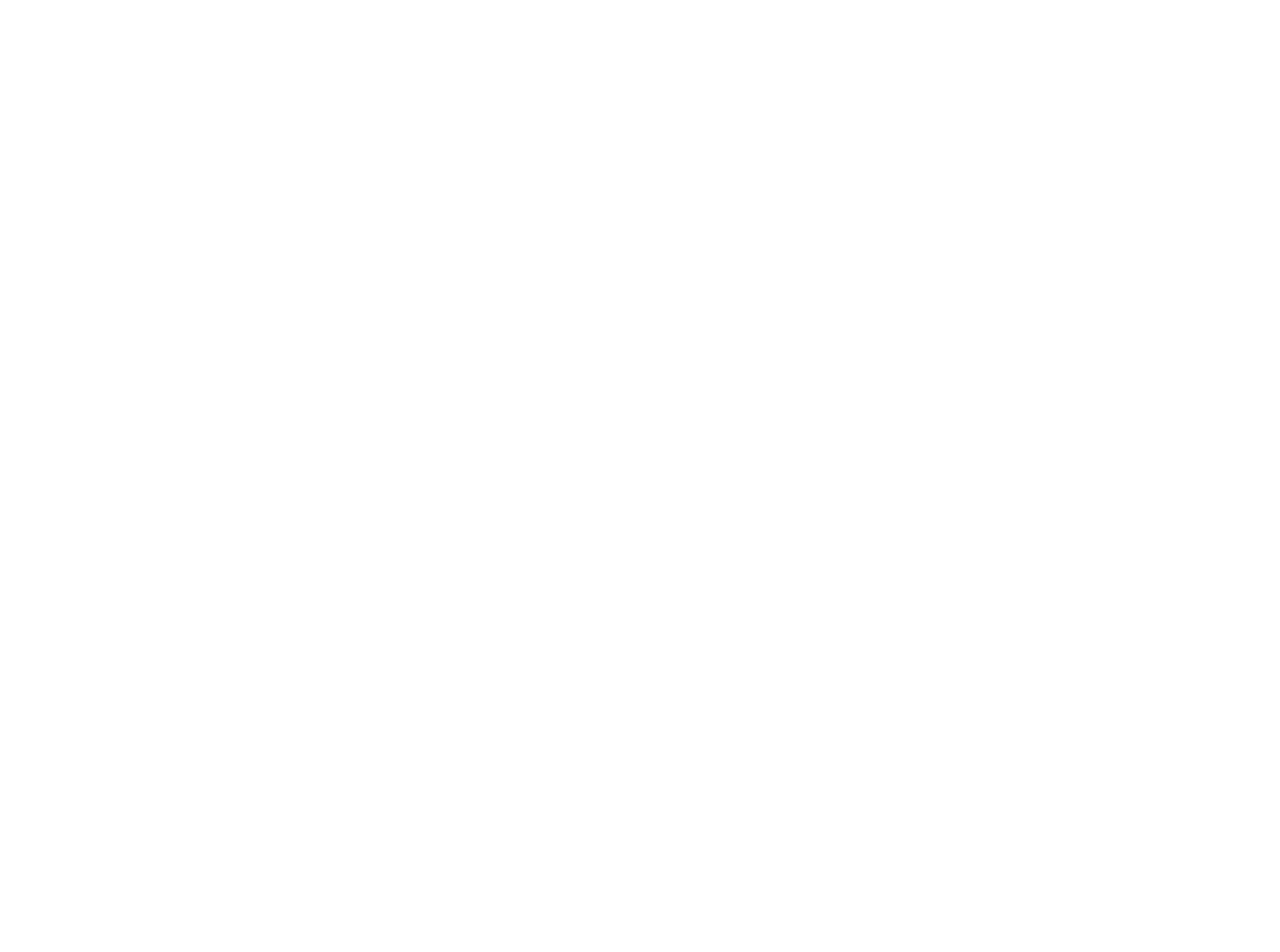
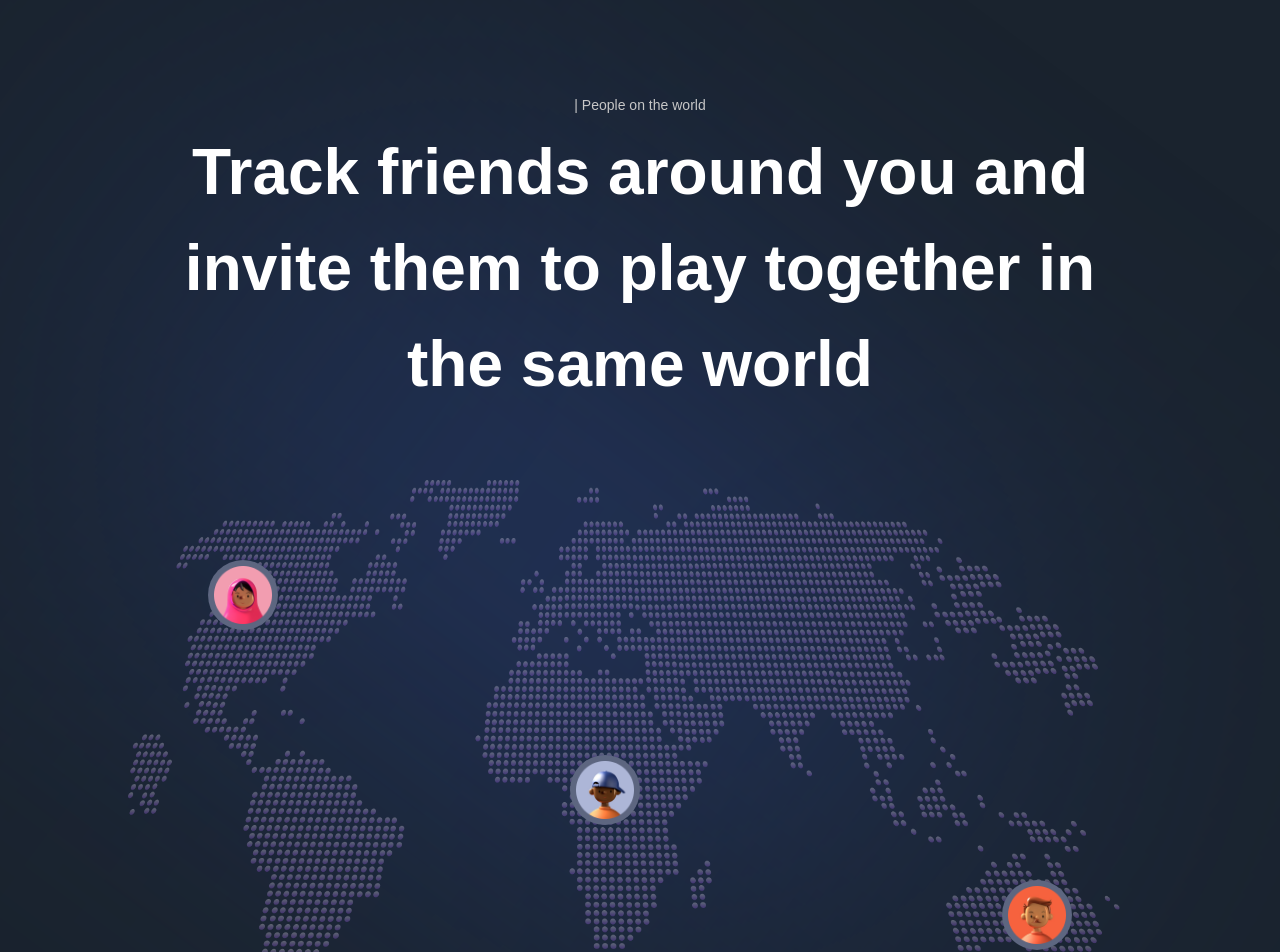
Before and after one commit to purplesage/metaversus_app, a Next.js app: page / in a window 1280 px wide. Shown: the part 4240-5192 px from the top of the page. Before the commit the page ends 4161 px from the top, so only its background shows below. Built offline with nearby package versions, Linux system fonts and the light colour scheme; a web font is replaced by a local one.

Commit message:
whats new bug fix, world section

```diff
--- a/app/layout.js
+++ b/app/layout.js
@@ -4,7 +4,10 @@
   <html lang="en">
     <head>
       <link rel="preconnect" href="https://stijndv.com" />
-      <link rel="stylesheet" href="https://stijndv.com/fonts/Eudoxus-Sans.css" />
+      <link
+        rel="stylesheet"
+        href="https://stijndv.com/fonts/Eudoxus-Sans.css"
+      />
     </head>
     <body>{children}</body>
   </html>
--- a/app/page.js
+++ b/app/page.js
@@ -1,4 +1,4 @@
-import { Footer, Navbar } from "../components";
+import { Footer, Navbar } from '../components';
 import {
   About,
   Explore,
@@ -8,12 +8,13 @@
   Insights,
   WhatsNew,
   World,
-} from "../sections";
+} from '../sections';
 
 //todo: fix bug in explore section.
 
 const Page = () => (
-  <div className="bg-primary-black overflow-hidden">
+  <div className="bg-primary-black overflow-hidden ">
+    <div className="md:mx-[4rem]">
       <Navbar />
       <Hero />
       <div className="relative">
@@ -21,21 +22,19 @@
         <div className="gradient-03 z-0" />
         <Explore />
       </div>
-
       <div className="relative">
         <GetStarted />
         <div className="gradient-04 z-0" />
         <WhatsNew />
       </div>
-
       <div className="relative">
         <World />
         <div className="gradient-04 z-0" />
         <Insights />
       </div>
-
       <Feedback />
       <Footer />
+    </div>
   </div>
 );
 
--- a/components/NewFeatures.jsx
+++ b/components/NewFeatures.jsx
@@ -1,7 +1,7 @@
 import styles from '../styles';
 
 const NewFeatures = ({ imgUrl, title, subtitle }) => (
-  <div className="flex-1 flex flex-col sm:max-w-[250px] min-w-[210px]">
+  <div className="flex-1 flex flex-col sm:max-w-[250px] min-w-[210px] ">
     <div
       className={`${styles.flexCenter} w-[70px] h-[70px] rounded-[24px] bg-[#323f5d]`}
     >
--- a/sections/WhatsNew.jsx
+++ b/sections/WhatsNew.jsx
@@ -7,7 +7,7 @@
 import { newFeatures } from '../constants';
 
 const WhatsNew = () => (
-  <section className={`${styles.paddings} z-10`}>
+  <section className={`${styles.paddings} relative z-10`}>
     <motion.div
       variants={staggerContainer}
       initial="hidden"
--- a/sections/World.jsx
+++ b/sections/World.jsx
@@ -1,8 +1,49 @@
 'use client';
 
+import { motion } from 'framer-motion';
+import { NewFeatures, TypingText, TitleText } from '../components';
+import styles from '../styles';
+import { staggerContainer, fadeIn, planetVariants } from '../utils/motion';
+import { newFeatures } from '../constants';
+
 const World = () => (
-  <section>
-    World section
+  <section className={`${styles.paddings} relative z-10`}>
+    <motion.div
+      variants={staggerContainer}
+      initial="hidden"
+      whileInView="show"
+      viewport={{ once: 'false', amount: 0.25 }}
+      className={`${styles.innerWidth} mx-auto flex  flex-col`}
+    >
+      <TypingText title="| People on the world" textStyles="text-center" />
+      <TitleText
+        title={
+          <>
+            Track friends around you and invite them to play together in the
+            same world
+          </>
+        }
+        textStyles="text-center"
+      />
+      <motion.div
+        variants={fadeIn('up', 'tween', 0.3, 1)}
+        className="relative mt-[68px] flex w-full h-[550px]"
+      >
+        <img src="/map.png" alt="map" className="w-full h-full object-fill" />
+
+        <div className="absolute bottom-20 right-20 w-[70px] h-[70px] p-[6px] rounded-full bg-[#5D6680]">
+          <img src="people-01.png" alt="people" className="w-full h-full" />
+        </div>
+
+        <div className="absolute top-20 left-20 w-[70px] h-[70px] p-[6px] rounded-full bg-[#5D6680]">
+          <img src="people-02.png" alt="people" className="w-full h-full" />
+        </div>
+
+        <div className="absolute top-[50%] right-[50%] w-[70px] h-[70px] p-[6px] rounded-full bg-[#5D6680]">
+          <img src="people-03.png" alt="people" className="w-full h-full" />
+        </div>
+      </motion.div>
+    </motion.div>
   </section>
 );
 
```
Lines whose indentation alone changed are shown as unchanged.
